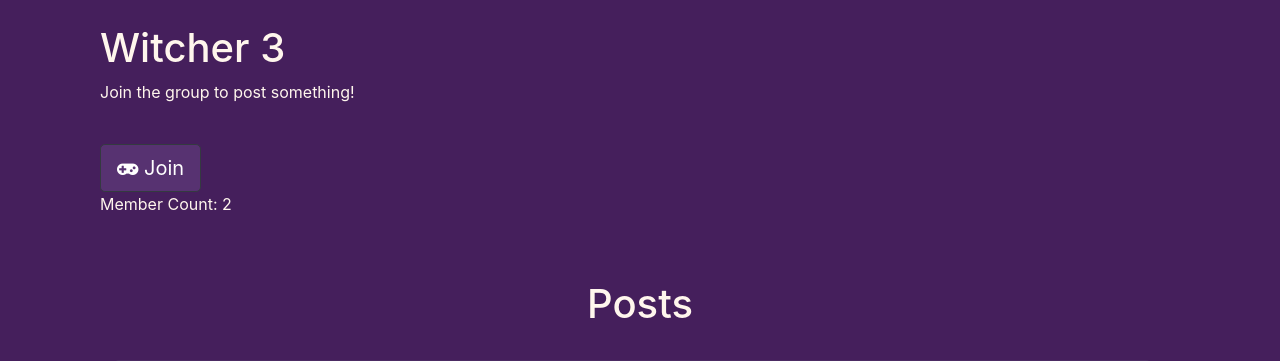
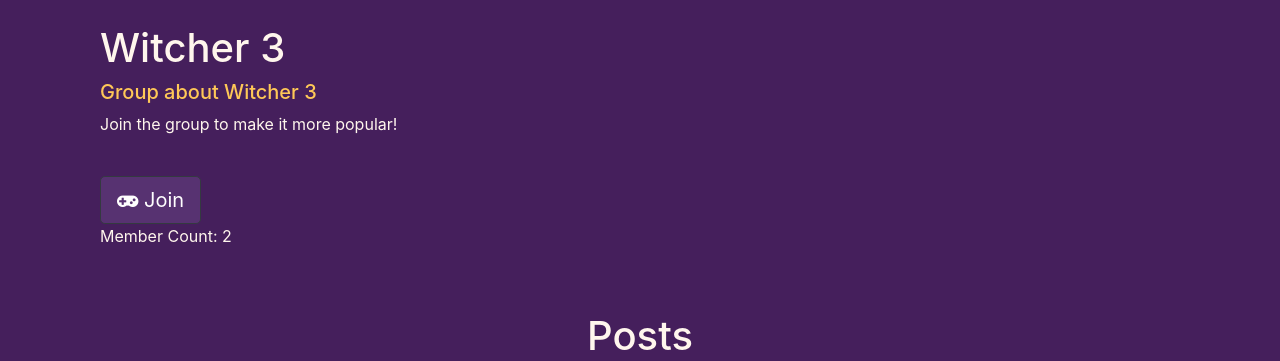
Before and after one commit to Endrju00/Game-Social, a Django app: a page that uses socialmedia/groups/templates/groups/group_detail.html in a window 1280 px wide. Shown: the part 56-417 px from the top of the page. Run offline with Django 3.2, Linux system fonts and the light colour scheme; data comes from the database, SQL or seed files in the repository; both versions use the stored data as it was after the commit; some libraries are stand-ins or nearby versions.

Commit message:
Style added

```diff
--- a/socialmedia/groups/templates/groups/group_detail.html
+++ b/socialmedia/groups/templates/groups/group_detail.html
@@ -4,7 +4,8 @@
 
 <div class="container">
   <br><h1>{{ group.name }}</h1>
-  <p>Join the group to post something!</p><br>
+  <h5 style="color: #ffc857;">{{ group.description }}</h5>
+  <p>Join the group to make it more popular!</p><br>
 
   <div class="content">
     {% if user in group.members.all %}
--- a/socialmedia/groups/templates/groups/group_list.html
+++ b/socialmedia/groups/templates/groups/group_list.html
@@ -28,7 +28,7 @@
       {% for group in object_list %}
         <a class="list-group-item" href="{% url 'groups:single' slug=group.slug %}">
           <h2>{{ group.name }}</h2>
-          <h5>{{ group.description_html|capfirst|safe }}</h5>
+          <h5 style="color: #ffc857;">{{ group.description_html|capfirst|safe }}</h5>
           <div class="list-group-item-text container fluid">
             <div class="row">
               <div class="col-md-4">
--- a/socialmedia/static/socialmedia/css/master.css
+++ b/socialmedia/static/socialmedia/css/master.css
@@ -12,6 +12,7 @@
 .button {
   background-color:#573271;
 }
+
 .button:hover{
   background-color: #49265d;
   color: #fff6ed;
```
Also changed, not shown: socialmedia/db.sqlite3.
